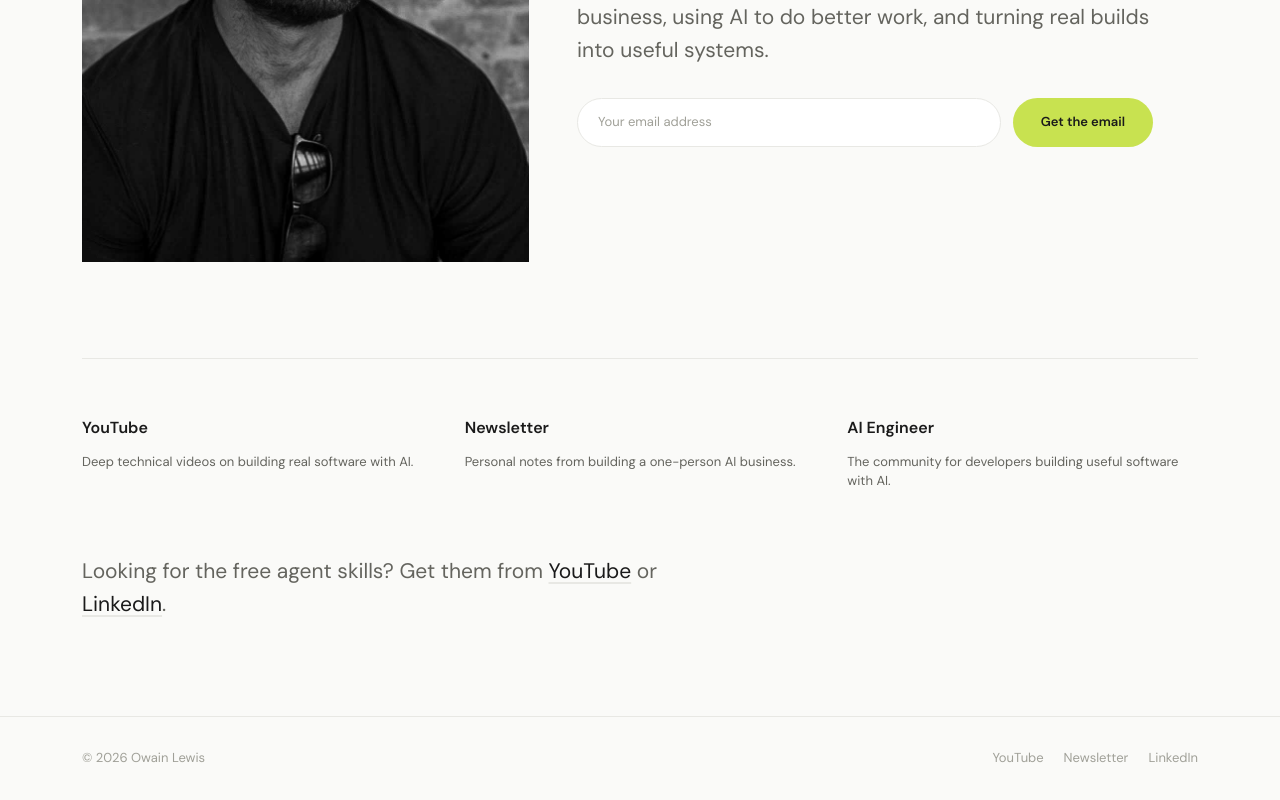
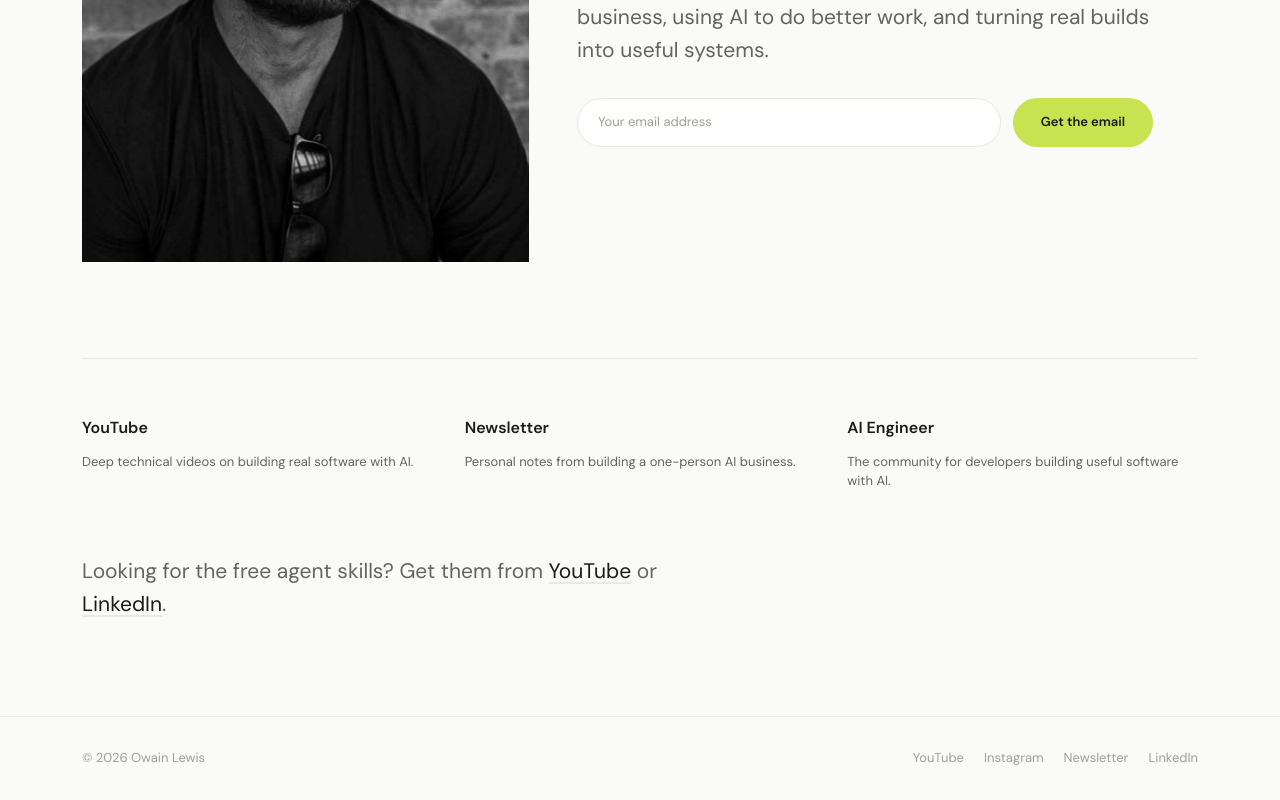
Before and after one commit to owainlewis/website, a Next.js app: page / in a window 1280 px wide. Shown: the part 1170-1970 px from the top of the page. Built offline with nearby package versions, Linux system fonts and the light colour scheme.

Commit message:
feat: add instagram link

```diff
--- a/src/app/page.tsx
+++ b/src/app/page.tsx
@@ -204,6 +204,12 @@ export default function HomePage() {
               YouTube
             </a>
             <a
+              href={LINKS.instagram}
+              className="transition hover:text-foreground"
+            >
+              Instagram
+            </a>
+            <a
               href={LINKS.newsletter}
               className="transition hover:text-foreground"
             >
--- a/src/lib/constants.ts
+++ b/src/lib/constants.ts
@@ -4,6 +4,7 @@ export const LINKS = {
   community: "https://aiengineer.co/",
   gradientWork: "https://gradientwork.com",
   youtube: "https://youtube.com/@owainlewis",
+  instagram: "https://www.instagram.com/_owainlewis/",
   linkedin: "https://linkedin.com/in/owainlewis",
   newsletter: "https://newsletter.aiengineer.co",
   blueprint: "https://github.com/owainlewis/blueprint",
```
Also changed, not shown: 1 other file (tests, documents, lock files or other folders).
